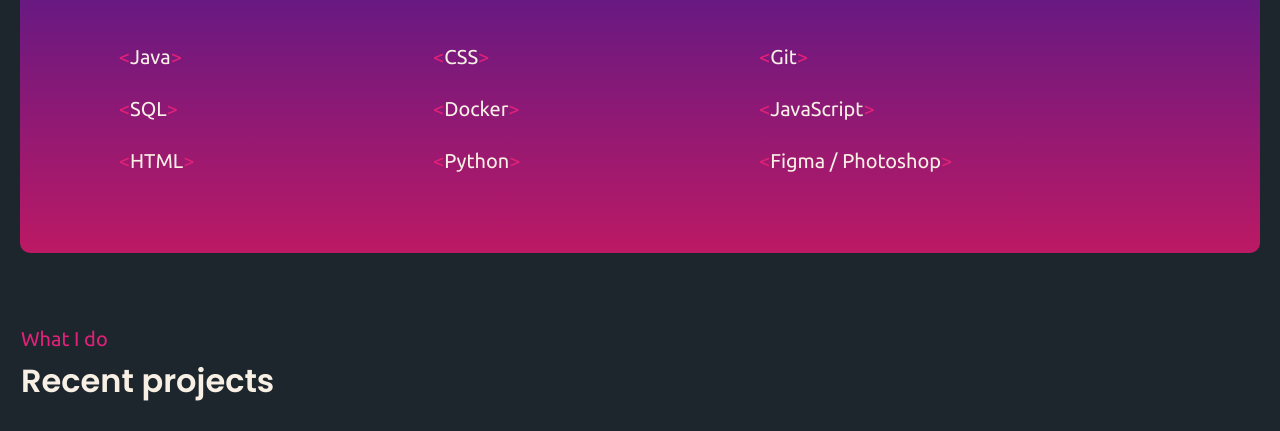
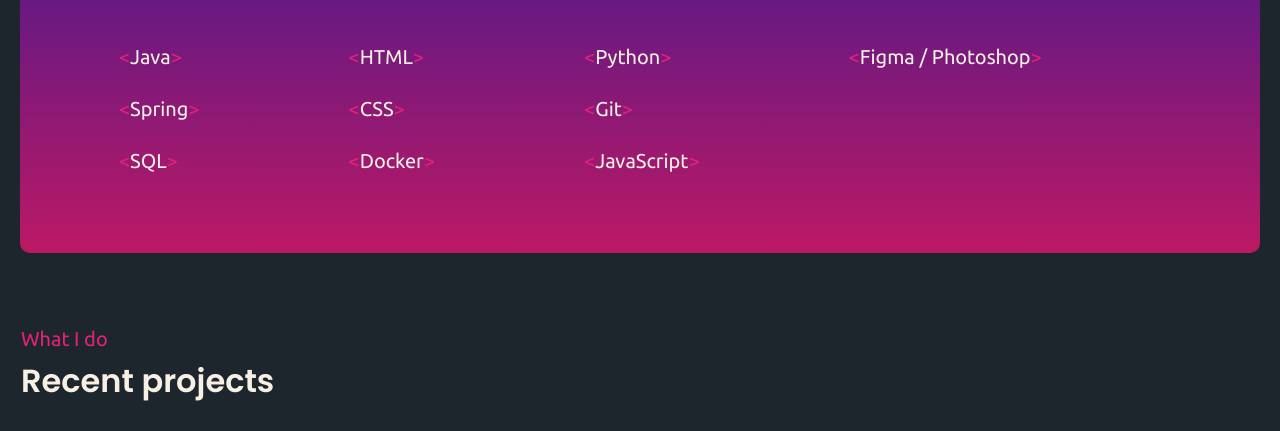
Before and after one commit to Brovar002/CV, a plain HTML site: page index.html in a window 1280 px wide. Shown: the part 977-1408 px from the top of the page. Drawn offline with nearby package versions, Linux system fonts and the light colour scheme.

Commit message:
feat: add new skill

```diff
--- a/index.html
+++ b/index.html
@@ -91,6 +91,7 @@
           </h2>
           <ul class="skills__list">
             <li class="skills__item">Java</li>
+            <li class="skills__item">Spring</li>
             <li class="skills__item">SQL</li>
             <li class="skills__item">HTML</li>
             <li class="skills__item">CSS</li>
```
